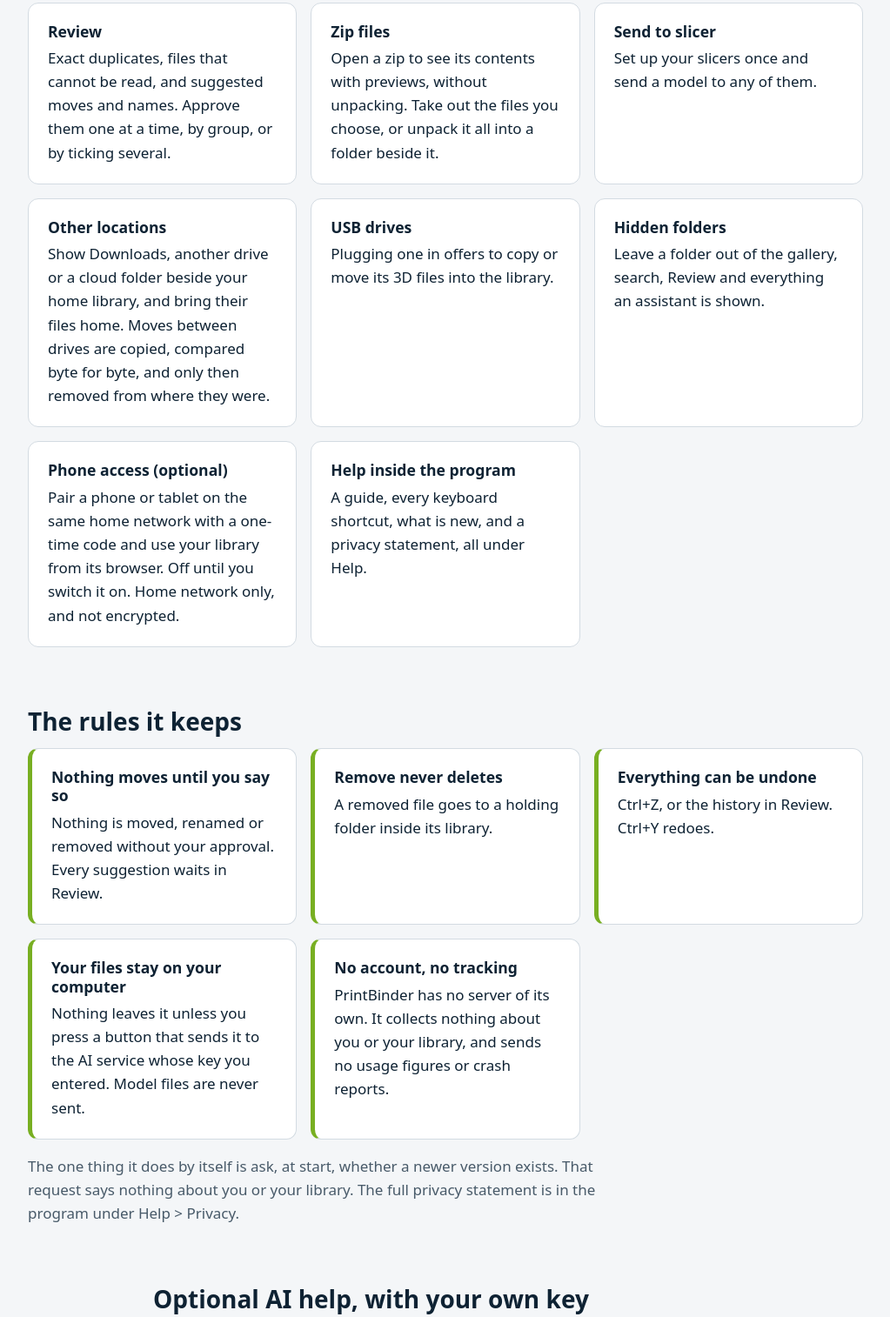
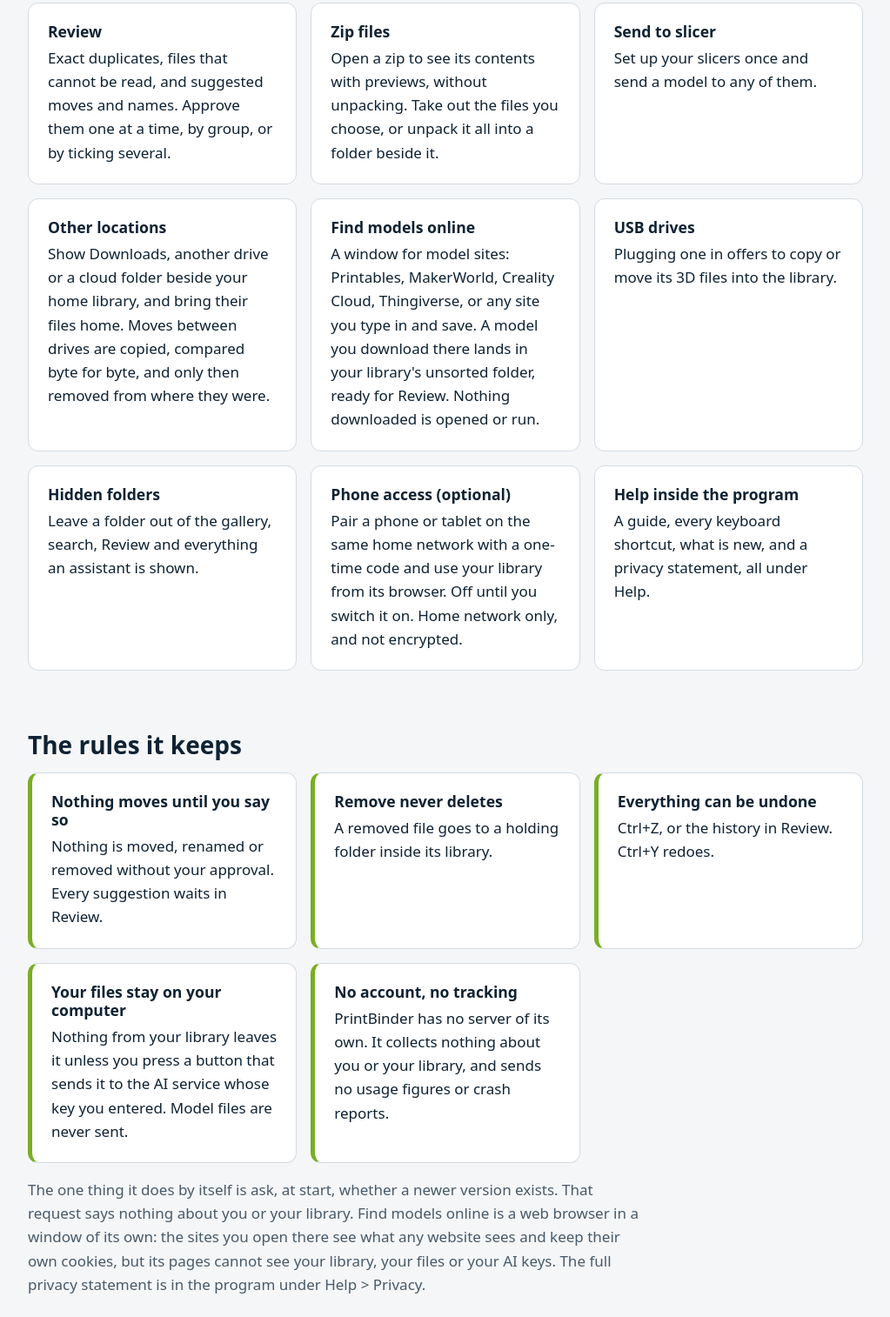
Before and after one commit to JRIIDesigns/jriidesigns.com, a plain HTML site: page printbinder/index.html in a window 1280 px wide. Shown: the part 8608-10122 px from the top of the page at 87% size, without its empty margins (128-1151 px from the left). Drawn offline with Linux system fonts and the light colour scheme.

Commit message:
PrintBinder page: Find models online (2.2.0)
Co-Authored-By: Claude Fable 5.2 <noreply@anthropic.com>

```diff
--- a/printbinder/index.html
+++ b/printbinder/index.html
@@ -136,6 +136,10 @@
           <p>Show Downloads, another drive or a cloud folder beside your home library, and bring their files home. Moves between drives are copied, compared byte for byte, and only then removed from where they were.</p>
         </li>
         <li class="card">
+          <h3>Find models online</h3>
+          <p>A window for model sites: Printables, MakerWorld, Creality Cloud, Thingiverse, or any site you type in and save. A model you download there lands in your library's unsorted folder, ready for Review. Nothing downloaded is opened or run.</p>
+        </li>
+        <li class="card">
           <h3>USB drives</h3>
           <p>Plugging one in offers to copy or move its 3D files into the library.</p>
         </li>
@@ -173,14 +177,14 @@
         </li>
         <li class="card">
           <h3>Your files stay on your computer</h3>
-          <p>Nothing leaves it unless you press a button that sends it to the AI service whose key you entered. Model files are never sent.</p>
+          <p>Nothing from your library leaves it unless you press a button that sends it to the AI service whose key you entered. Model files are never sent.</p>
         </li>
         <li class="card">
           <h3>No account, no tracking</h3>
           <p>PrintBinder has no server of its own. It collects nothing about you or your library, and sends no usage figures or crash reports.</p>
         </li>
       </ul>
-      <p class="prose muted">The one thing it does by itself is ask, at start, whether a newer version exists. That request says nothing about you or your library. The full privacy statement is in the program under Help &gt; Privacy.</p>
+      <p class="prose muted">The one thing it does by itself is ask, at start, whether a newer version exists. That request says nothing about you or your library. Find models online is a web browser in a window of its own: the sites you open there see what any website sees and keep their own cookies, but its pages cannot see your library, your files or your AI keys. The full privacy statement is in the program under Help &gt; Privacy.</p>
     </div>
   </section>
 
@@ -244,7 +248,7 @@
       <h2 id="source">Source code and licence</h2>
       <p>PrintBinder is open source under the MIT licence. The code is at <a href="https://github.com/JRIIDesigns/printbinder">github.com/JRIIDesigns/printbinder</a>.</p>
       <p>You may use, change and share it, as long as the copyright line and the licence text stay with it. It comes with no warranty.</p>
-      <p class="small muted">Claude, ChatGPT and Gemini are products of Anthropic, OpenAI and Google. PrintBinder is not affiliated with or endorsed by any of them.</p>
+      <p class="small muted">Claude, ChatGPT and Gemini are products of Anthropic, OpenAI and Google. Printables, MakerWorld, Creality Cloud and Thingiverse belong to their makers. PrintBinder is not affiliated with or endorsed by any of them.</p>
     </div>
   </section>
 
```
